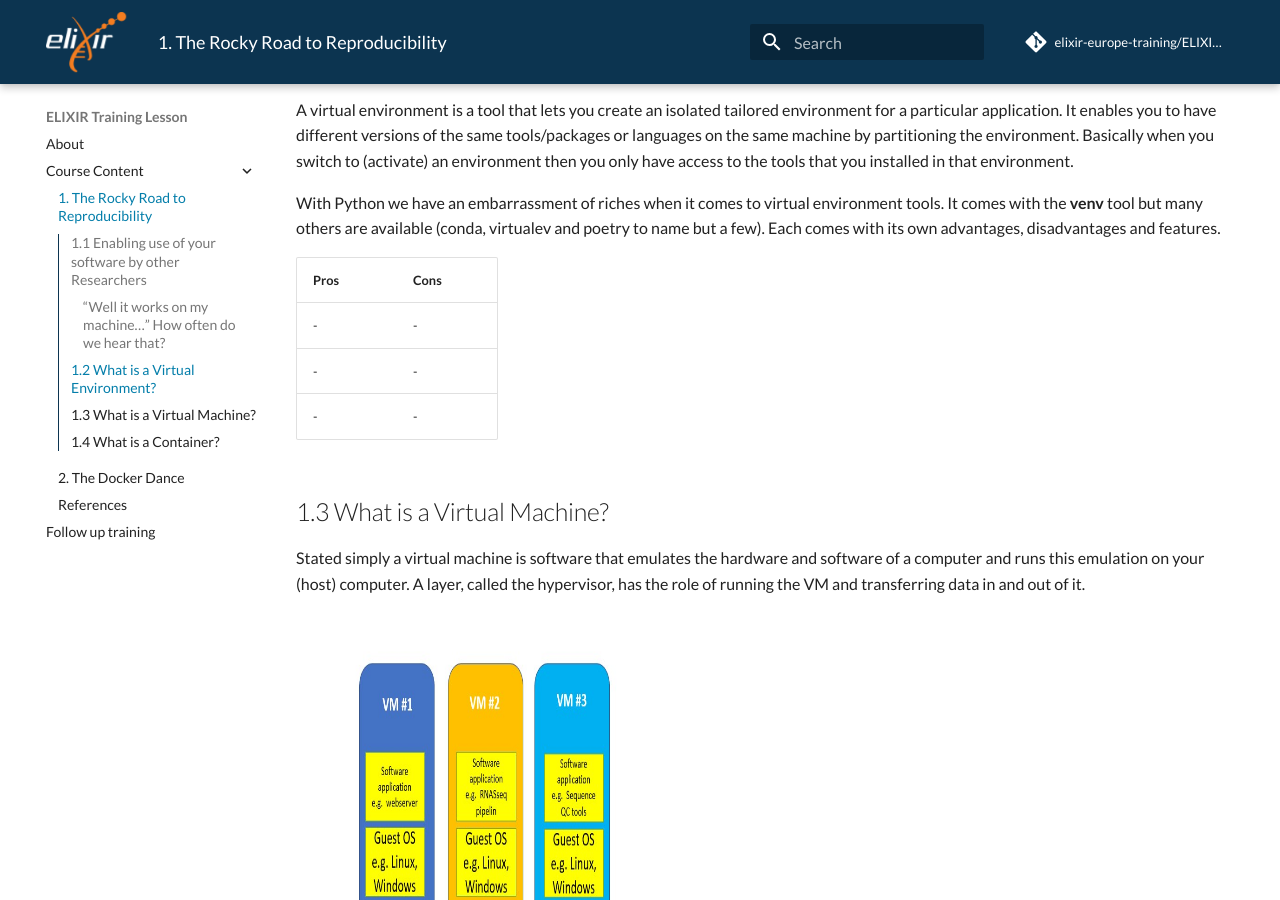
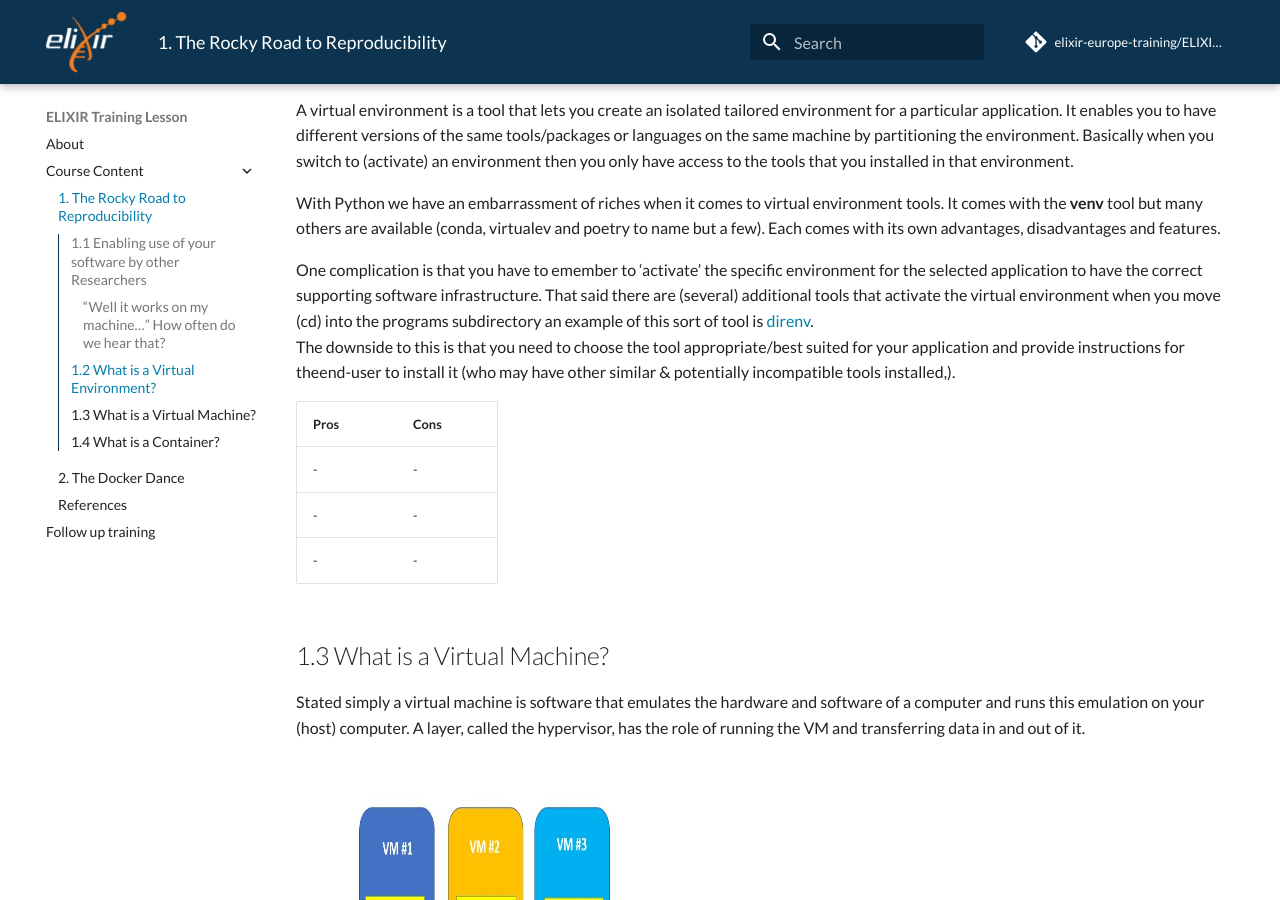
Before and after one commit to elixir-europe-training/ELIXIR-TrP-ContainersPython-CodeRep, an MkDocs documentation site: the page built from docs/chapters/chapter_01.md, in a window 1280 px wide and 900 px high, scrolled down 1919 px. Built offline with MkDocs 1.6.1 and Material for MkDocs 9.7.7, drawn with Linux system fonts in a browser that asks for light colours; comment, search, counter and statistics services are not loaded.

Commit message:
Update chapter_01.md
mention dirent

```diff
--- a/docs/chapters/chapter_01.md
+++ b/docs/chapters/chapter_01.md
@@ -85,6 +85,9 @@ __Potential barriers__
 A virtual environment is a tool that lets you create an isolated tailored environment for a particular application. It enables you to have different versions of the same tools/packages or languages on the same machine by partitioning the environment. Basically when you switch to (activate) an environment then you only have access to the tools that you installed in that environment.
 
 With Python we have an embarrassment of riches when it comes to virtual environment tools. It comes with the __venv__ tool but many others are available (conda, virtualev and poetry to name but a few). Each comes with its own advantages, disadvantages  and features.
+
+One complication is that you have to emember to 'activate' the specific environment for the selected application to have the correct supporting software infrastructure. That said there are (several) additional tools that activate the virtual environment when you move (cd) into the programs subdirectory an example of this sort of tool is [direnv](https://direnv.net).
+The downside to this is that you need to choose the tool appropriate/best suited for your application and provide instructions for theend-user to install it (who may have other similar & potentially incompatible tools installed,).
 
 | Pros  | Cons  |
 |---|---|
```
